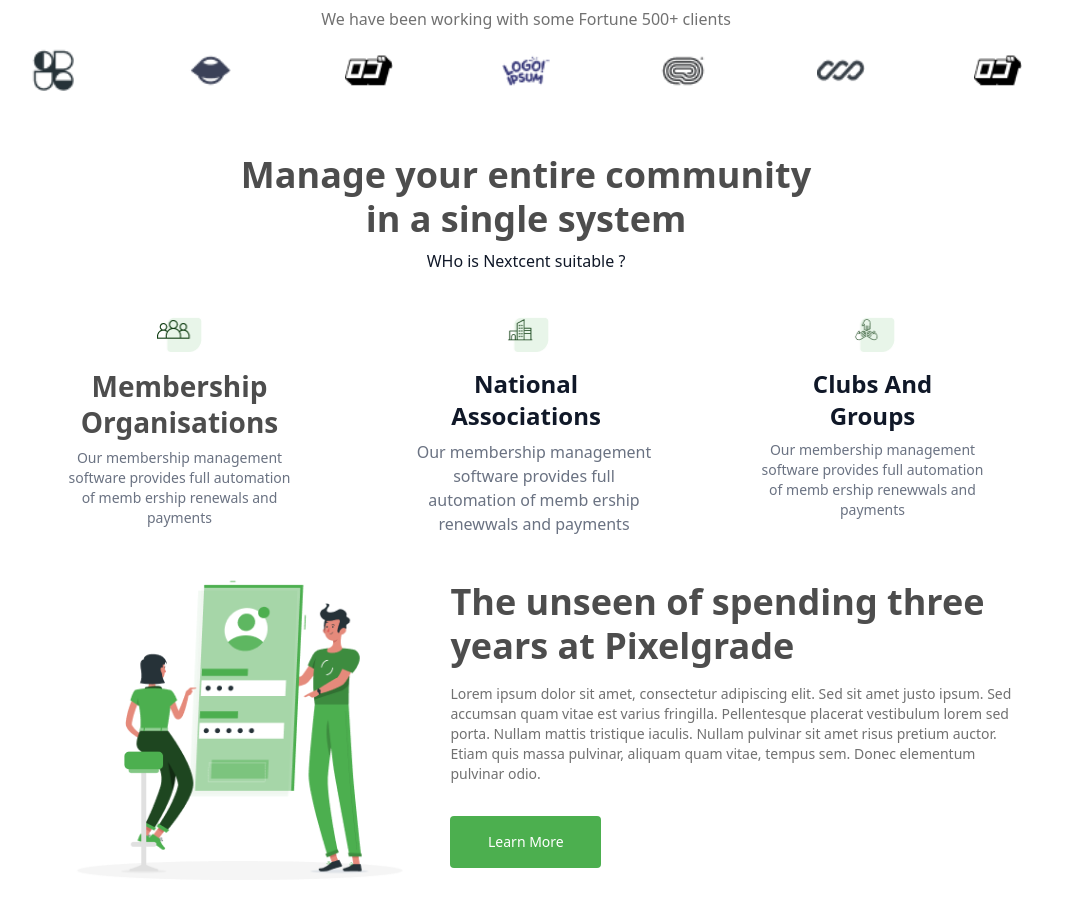
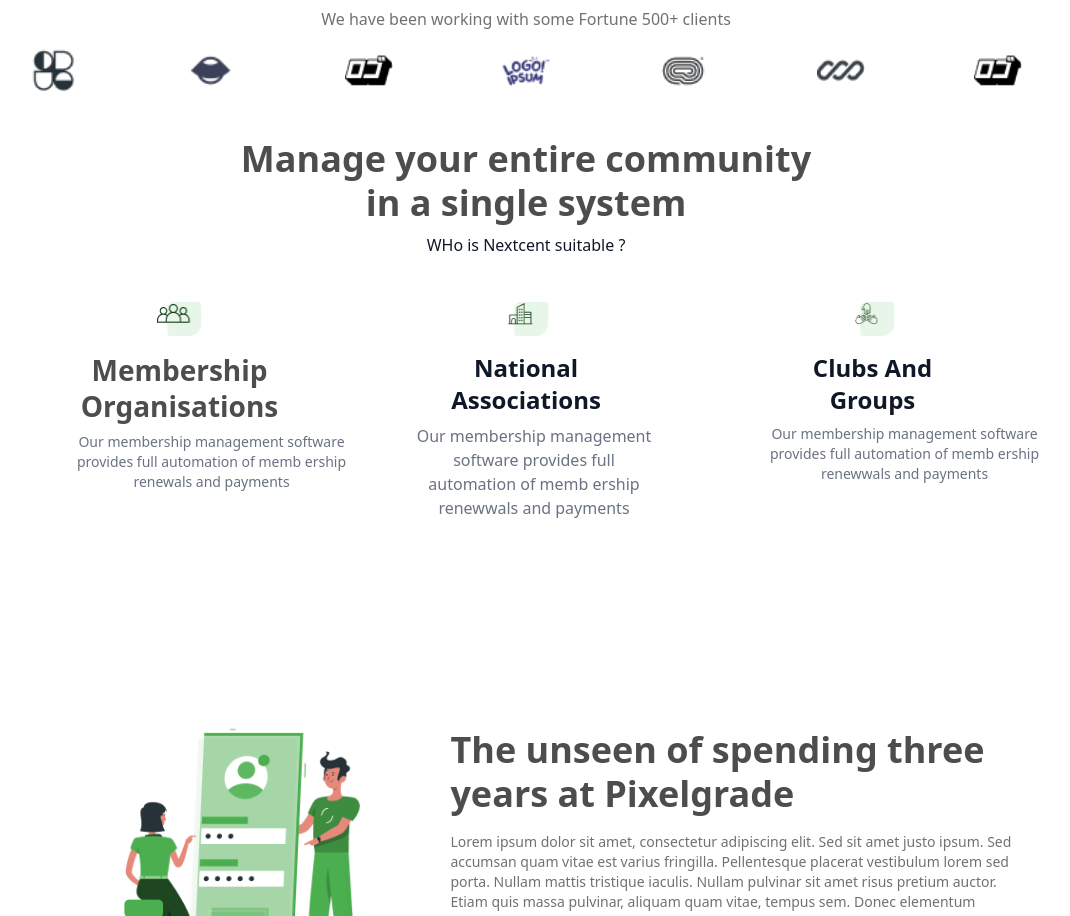
Before and after one commit to hanzala-sarwar/ecommerce-landing-page, a Next.js app: page / in a window 1280 px wide. Shown: the part 720-1636 px from the top of the page, without its empty margins (114-1184 px from the left). Built offline with nearby package versions, Linux system fonts and the light colour scheme.

Commit message:
improving

```diff
--- a/components/Community.jsx
+++ b/components/Community.jsx
@@ -3,7 +3,7 @@ import Image from "next/image";
 
 const Community = () => {
     return (
-        <div className=" flex flex-col py-4 gap-4">
+        <div className=" flex flex-col gap-4">
 
             {/* community */}
             <div className=" justify-center flex flex-col gap-2 ">
@@ -38,7 +38,7 @@ const Community = () => {
                     </div>
 
 
-                    <div className='flex gap-2  '>
+                    <div className='flex gap-2  w-[299px] h-[260px] '>
                         <p className="text-gray-500 font-sans font-normal text-sm leading-5 text-center">
                             Our membership management software provides full automation of memb
                             ership renewals and payments</p>
@@ -83,11 +83,11 @@ const Community = () => {
                             height={38}
                         />
 
-                        <h1 className="text-gray-900 font-bold text-2xl text-center">Clubs And <br/> Groups</h1>
+                        <h1 className="text-gray-900 font-bold text-2xl text-center">Clubs And <br /> Groups</h1>
                     </div>
 
 
-                    <div className='flex gap-2 '>
+                    <div className='flex gap-2 w-[299px] h-[260px] '>
                         <p className="text-gray-500 font-sans font-normal text-sm leading-5 text-center">
                             Our membership management software provides full automation of memb
                             ership renewwals and payments</p>
```
